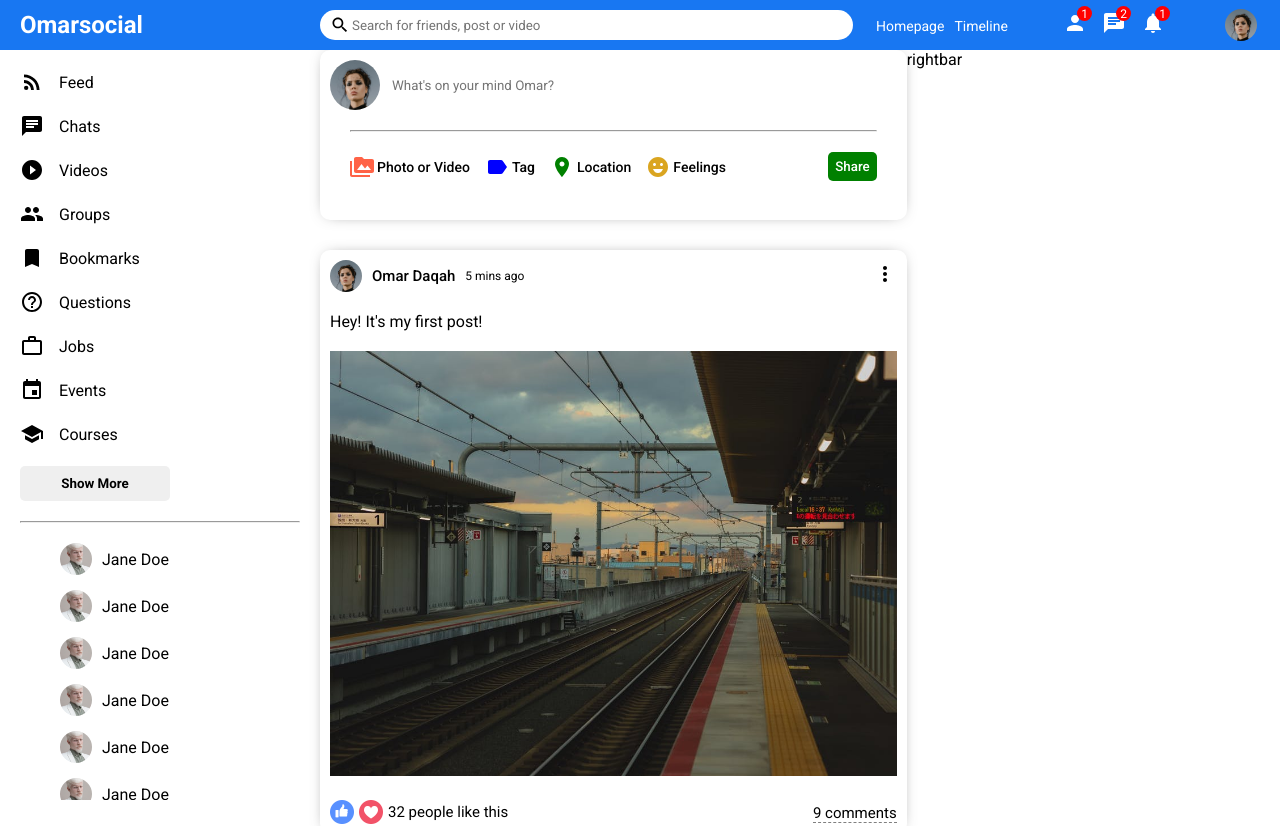
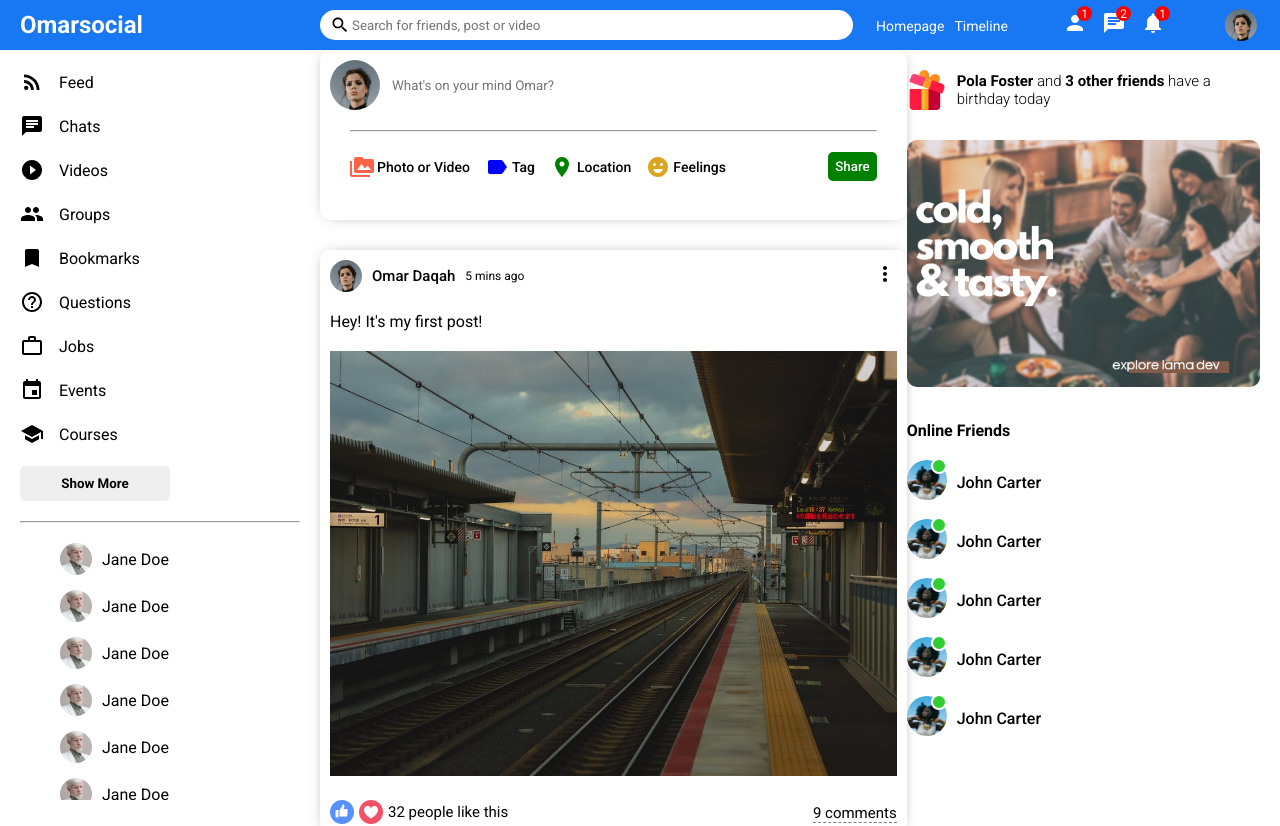
Before and after one commit to OmarDakka/SocialMERN, a React (Create React App) app in the folder social-react/: page / in a window 1280 px wide. Shown: the top 826 px of the page. Built offline with nearby package versions, Linux system fonts and the light colour scheme.

Commit message:
finished rightbar

```diff
--- a/social-react/src/components/rightbar/Rightbar.jsx
+++ b/social-react/src/components/rightbar/Rightbar.jsx
@@ -3,7 +3,73 @@
 export default function Rightbar() {
   return (
     <div className="rightbar">
-        rightbar
+      <div className="rightbarWrapper">
+        <div className="birthdayContainer">
+          <img className="birthdayImg" src="assets/gift.png" alt="" />
+          <span className="birthdayText">
+            <b>Pola Foster</b> and <b>3 other friends</b> have a birthday today
+          </span>
+        </div>
+        <img className="rightbarAd" src="assets/ad.png" alt="" />
+        <h4 className="rightbarTitle">Online Friends</h4>
+        <ul className="rightbarFriendList">
+          <li className="rightbarFriend">
+            <div className="rightbarProfileImgContainer">
+              <img
+                className="rightbarProfileImg"
+                src="assets/person/3.jpeg"
+                alt=""
+              />
+              <span className="rightbarOnline"></span>
+            </div>
+            <span className="rightbarUsername">John Carter</span>
+          </li>
+          <li className="rightbarFriend">
+            <div className="rightbarProfileImgContainer">
+              <img
+                className="rightbarProfileImg"
+                src="assets/person/3.jpeg"
+                alt=""
+              />
+              <span className="rightbarOnline"></span>
+            </div>
+            <span className="rightbarUsername">John Carter</span>
+          </li>
+          <li className="rightbarFriend">
+            <div className="rightbarProfileImgContainer">
+              <img
+                className="rightbarProfileImg"
+                src="assets/person/3.jpeg"
+                alt=""
+              />
+              <span className="rightbarOnline"></span>
+            </div>
+            <span className="rightbarUsername">John Carter</span>
+          </li>
+          <li className="rightbarFriend">
+            <div className="rightbarProfileImgContainer">
+              <img
+                className="rightbarProfileImg"
+                src="assets/person/3.jpeg"
+                alt=""
+              />
+              <span className="rightbarOnline"></span>
+            </div>
+            <span className="rightbarUsername">John Carter</span>
+          </li>
+          <li className="rightbarFriend">
+            <div className="rightbarProfileImgContainer">
+              <img
+                className="rightbarProfileImg"
+                src="assets/person/3.jpeg"
+                alt=""
+              />
+              <span className="rightbarOnline"></span>
+            </div>
+            <span className="rightbarUsername">John Carter</span>
+          </li>
+        </ul>
+      </div>
     </div>
   );
 }
--- a/social-react/src/components/rightbar/rightbar.css
+++ b/social-react/src/components/rightbar/rightbar.css
@@ -1,3 +1,72 @@
 .rightbar{
     flex: 3.5;
 }
+
+.rightbarWrapper{
+    padding: 20px 20px 0 0;
+}
+
+.birthdayContainer{
+    display: flex;
+    align-items: center;
+}
+
+.birthdayImg{
+    width: 40px;
+    height: 40px;
+    margin-right: 10px;
+}
+
+.birthdayText{
+    font-weight: 300;
+    font-size: 15px;
+}
+
+.rightbarAd{
+    width: 100%;
+    border-radius: 10px;
+    margin: 30px 0;
+}
+
+.rightbarTitle{
+    margin-bottom: 20px;
+}
+
+.rightbarFriendList{
+    padding: 0;
+    margin: 0;
+    list-style: none;
+}
+
+.rightbarFriend{
+    display: flex;
+    align-items: center;
+    margin-bottom: 15px;
+}
+
+.rightbarProfileImgContainer{
+    margin-right: 10px;
+    position: relative;
+}
+
+.rightbarProfileImg{
+    width: 40px;
+    height: 40px;
+    border-radius: 50%;
+    object-fit: cover;
+}
+
+.rightbarOnline{
+    width: 12px;
+    height: 12px;
+    border-radius: 50%;
+    background-color: limegreen;
+    position: absolute;
+    top: -2px;
+    right: 0;
+    border: 2px solid white;
+}
+
+.rightbarUsername{
+    font-weight: 500;
+}
--- a/social-react/src/pages/home/home.css
+++ b/social-react/src/pages/home/home.css
@@ -1,5 +1,4 @@
 .homeContainer{
     display: flex;
     width: 100%;
-
 }
```
